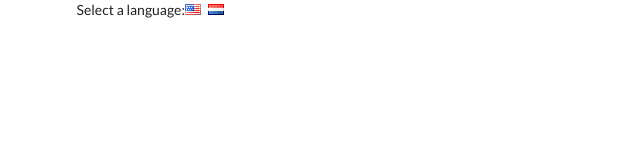
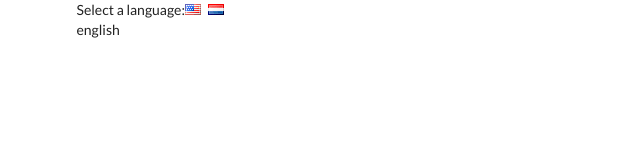
Before and after one commit to mduberstein/udemy-react-grider-translate, a React (Create React App) app: page / in a window 1280 px wide. Shown: the top 160 px of the page, without its empty margins (0-640 px from the left). Built offline with nearby package versions, Linux system fonts and the light colour scheme.

Commit message:
After Clip 404 Selecting a Language

```diff
--- a/src/components/App.js
+++ b/src/components/App.js
@@ -2,14 +2,20 @@
 
 class App extends React.Component {
   state = {language: 'english'};
+
+  onLanguageChange = language => {
+    this.setState({language});
+  }
+
   render(){
     return (
       <div className="ui container">
         <div>
           Select a language:
-          <i className="flag us" />
-          <i className="flag nl" />
+          <i className="flag us" onClick={() => this.onLanguageChange('english')} />
+          <i className="flag nl" onClick={() => this.onLanguageChange('dutch')} />
         </div>
+        {this.state.language}
       </div>
     );
   }
```
